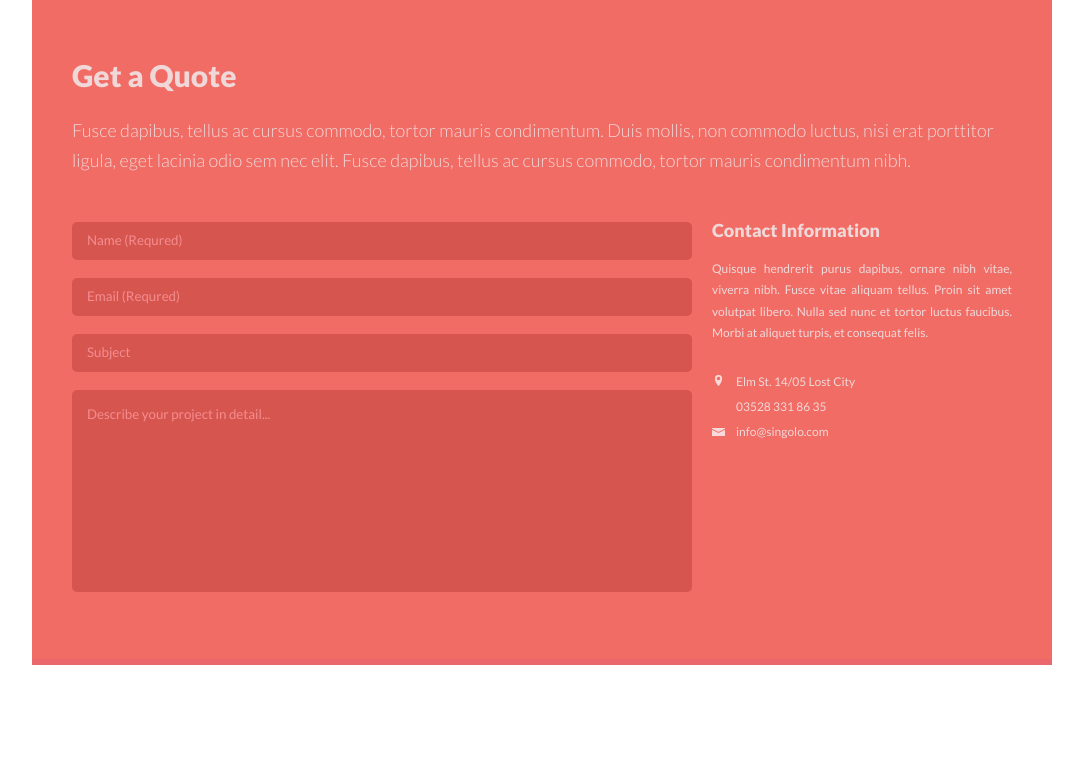
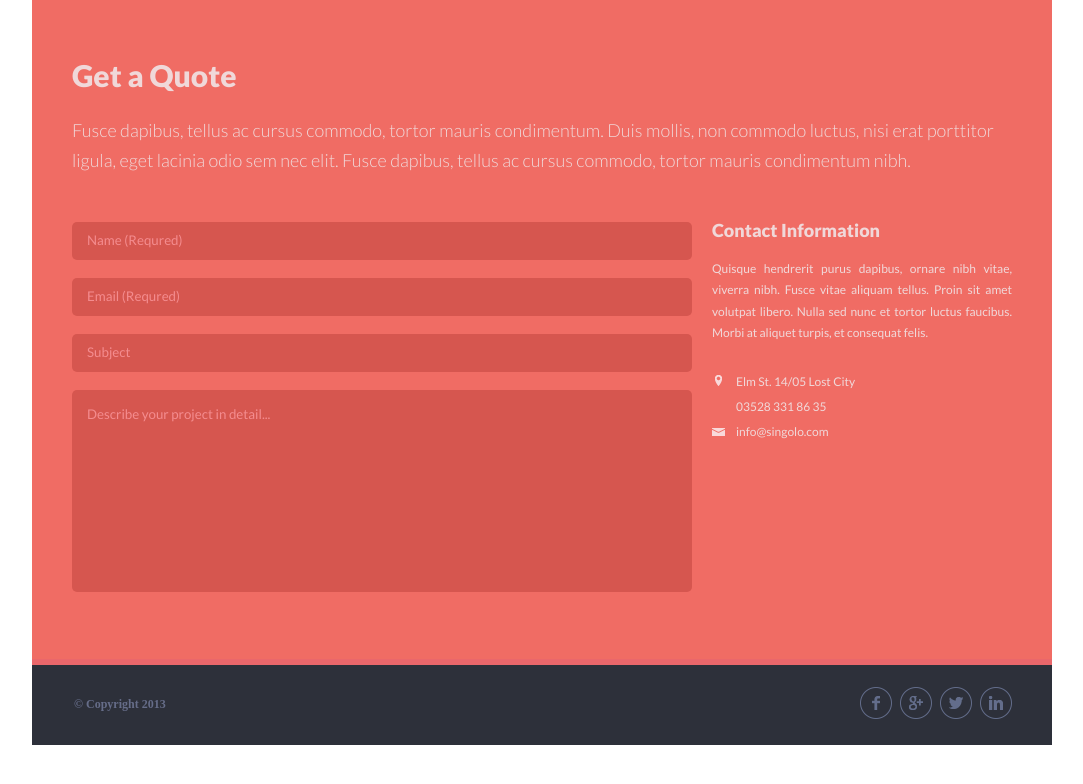
Before and after one commit to znakay/singolo, a plain HTML site: page singolo3.html in a window 1280 px wide. Shown: the whole page, without its empty margins (98-1181 px from the left). Drawn offline with Linux system fonts and the light colour scheme.

Commit message:
feat: add footer

```diff
--- a/singolo3.css
+++ b/singolo3.css
@@ -161,3 +161,28 @@ textarea::placeholder {
 .contacts li:nth-child(3)::before {
     content: url("assets/img/mail.png");
 }
+
+.footer {
+    padding: 22px 0px;
+    background-color: #2d303a;
+}
+
+.footer > div {
+    display: flex;
+    justify-content: space-between;
+    align-items: center;
+}
+
+.copyright {
+    padding-left: 2px;
+    font-family: "Latolightgit";
+    color: #666d89;
+}
+
+.social-networks {
+    display: flex;
+}
+
+.social-networks li+li {
+    margin-left: 8px;
+}
--- a/singolo3.html
+++ b/singolo3.html
@@ -39,6 +39,17 @@
                     </div>
                 </div>
             </section>
+            <footer class="footer">
+                <div class="container">
+                    <h4 class="copyright">© Copyright 2013</h4>
+                    <ul class="social-networks">
+                        <li><a href="#"><img src="assets/img/facebook.png" alt="facebook"></a></li>
+                        <li><a href="#"><img src="assets/img/google.png" alt="google"></a></li>
+                        <li><a href="#"><img src="assets/img/twitter.png" alt="twitter"></a></li>
+                        <li><a href="#"><img src="assets/img/linkedIn.png" alt="linkedIn"></a></li>
+                    </ul>
+                </div>
+            </footer>
         </main>
     </div>
 </body>
```
